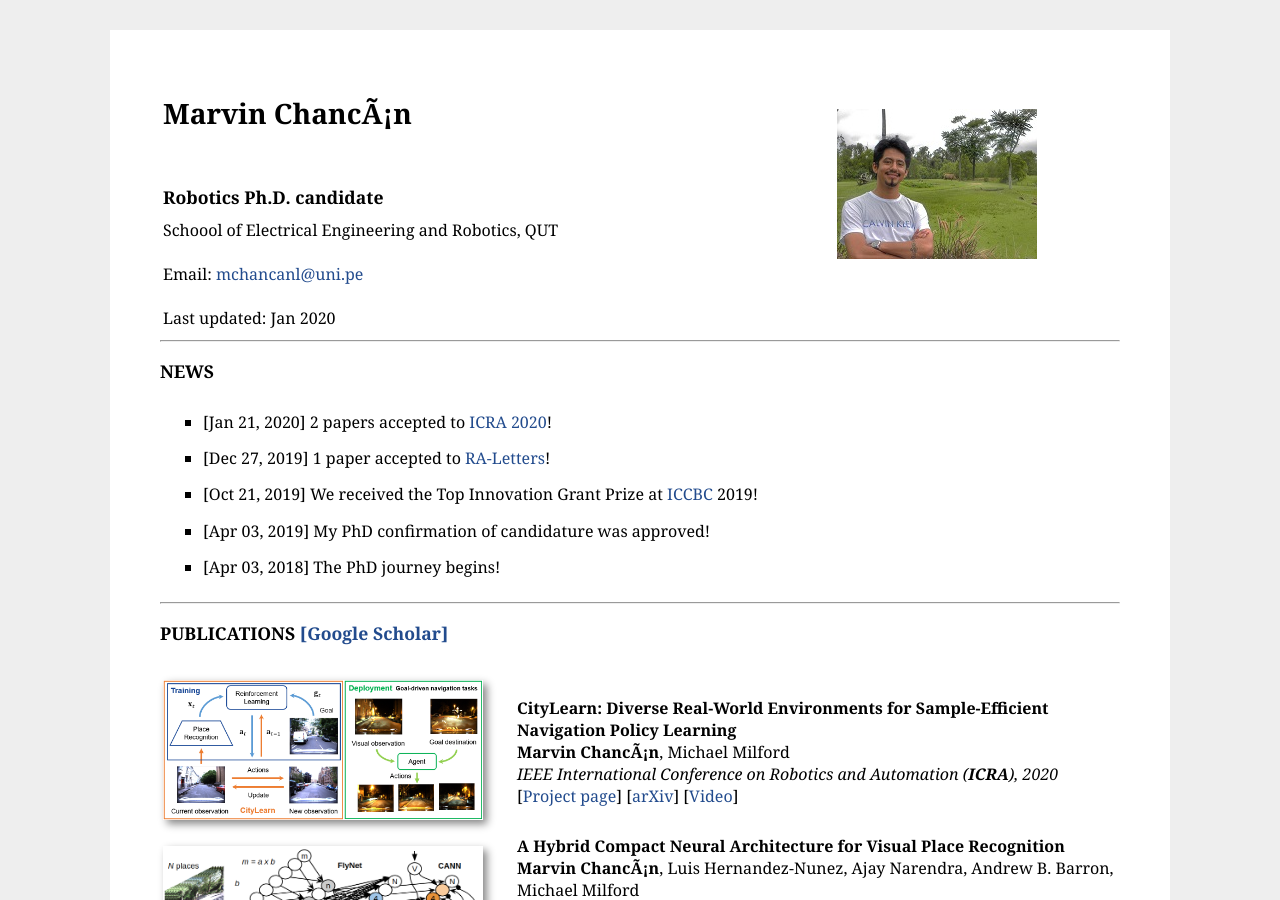
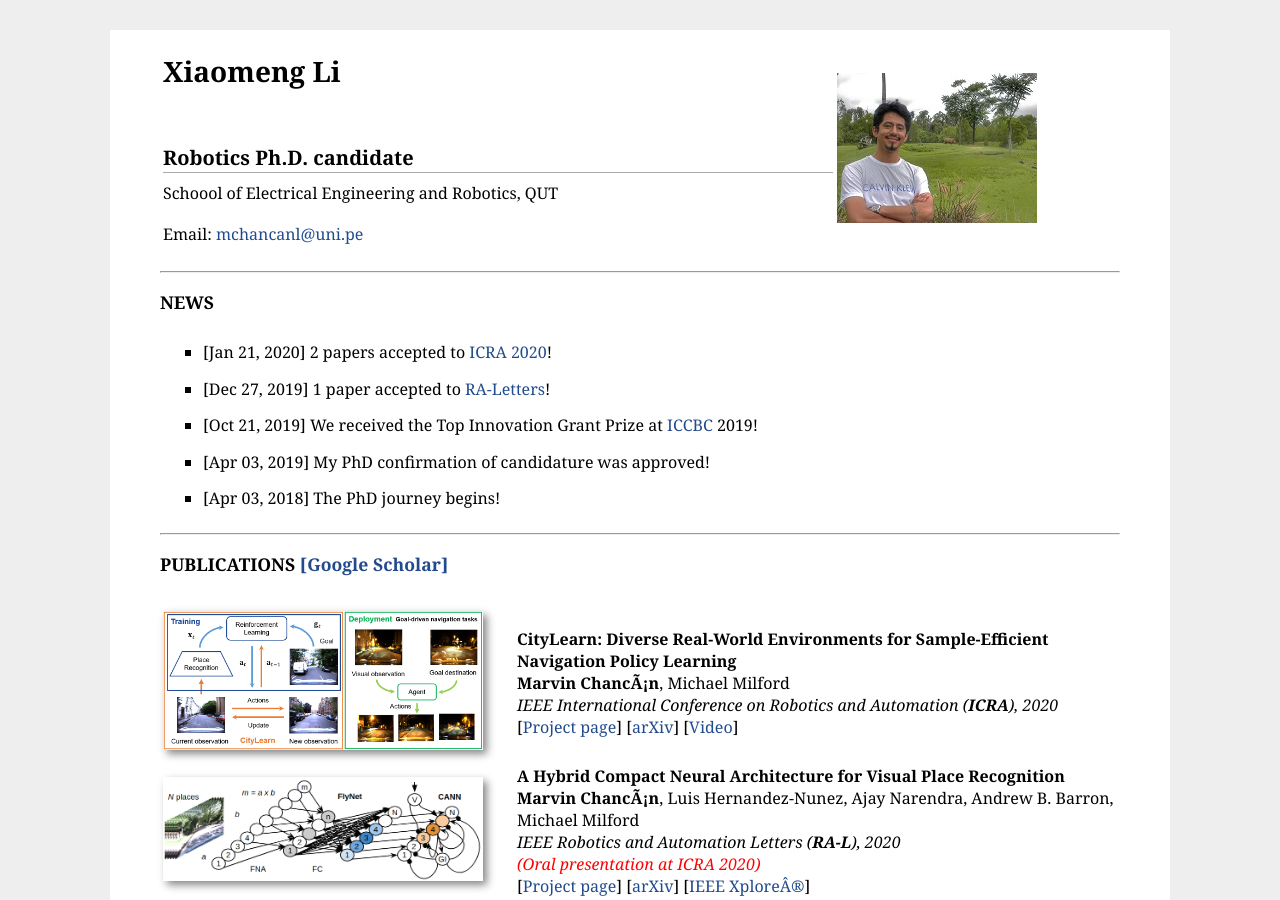
Before and after one commit to mchancan/mchancan.github.io, a Jekyll site: the page built from index.html, in a window 1280 px wide and 900 px high. Built offline with Jekyll 4.4.1, drawn with Linux system fonts in a browser that asks for light colours.

Commit message:
Update index.html

```diff
--- a/index.html
+++ b/index.html
@@ -4,24 +4,26 @@ title: MV
 ---
 
 <table>
+	<tbody>
 		<tr>
 			<td width="670">
-			</br>
-			<h1>Marvin Chancán</h1>
-			</br>
-			<h3>Robotics Ph.D. candidate</h3>
-			Schoool of Electrical Engineering and Robotics, QUT </br>
-			</br>
+				<div id="toptitle">
+					<h1>Xiaomeng Li</h1><h1>
+				</h1></div>
+
+				<h2>Robotics Ph.D. candidate</h2>
+				<p>
+					Schoool of Electrical Engineering and Robotics, QUT <br>
+					<br>
 					Email: <a href="mailto:mchancanl@uni.pe">mchancanl@uni.pe</a><br>
-			</br>
-			Last updated: Jan 2020 </br>
 				<!--<a href="https://github.com/mchancan">[GitHub]</a>
 				<a href="https://twitter.com/mchancan">[Twitter]</a>-->
 			</td>
 			<td>
 				<img padding="0px 20px 15px 0px" src="images/mc.jpg"  width="200" height="inherit" border="1px" alt="">
 			</td>
-	</tr>
+		</tr><tr>
+	</tr></tbody>
 </table>
 
 <hr>
@@ -111,14 +113,14 @@ title: MV
 	<tbody>
 	<tr>
 		<td width="670">
-			Top &yen; 300,000 Innovation Grant Prize at <a href="https://contest.cbicr.org/en/">ICCBC</a>, Tsinghua University, 2019.</br>
-    			President of the Republic (<a href="https://www.pronabec.gob.pe/beca-presidente/">Peru</a>) Scholarship, Ph.D. degree, 2018-2022.</br>
-    			<a href="https://posgrado.pucp.edu.pe/beca-fondo/beca-huiracocha/">Huiracocha</a> Scholarship, 2017 (declined).</br>
-    			<a href="http://ipfe.org.pe/">IPFE</a> Scholarship, 2013.</br>
-    			National Scholarship in Brazil, Master's degree, 2010-2012.</br>
-			First-class B.S. student (top 1 in Mechatronics Engineering School), 2005-2009.</br>
-			Academic Honors Diploma, for having the best performance B.S. class, 2008.</br>
-			Top 2% admitted students at top national engineering university (&#126;2000 students), 2005.</br>
+			<tr><td>Top &yen; 300,000 Innovation Grant Prize at <a href="https://contest.cbicr.org/en/">ICCBC</a>, Tsinghua University, 2019.</td></tr>
+    			<tr><td>President of the Republic (<a href="https://www.pronabec.gob.pe/beca-presidente/">Peru</a>) Scholarship, Ph.D. degree, 2018-2022.</td></tr>
+    			<tr><td><a href="https://posgrado.pucp.edu.pe/beca-fondo/beca-huiracocha/">Huiracocha</a> Scholarship, 2017 (declined).</td></tr>
+    			<tr><td><a href="http://ipfe.org.pe/">IPFE</a> Scholarship, 2013.</td></tr>
+    			<tr><td>National Scholarship in Brazil, Master's degree, 2010-2012.</td></tr>
+			<tr><td>First-class B.S. student (top 1 in Mechatronics Engineering School), 2005-2009.</td></tr>
+			<tr><td>Academic Honors Diploma, for having the best performance B.S. class, 2008.</td></tr>
+			<tr><td>Top 2% admitted students at top national engineering university (&#126;2000 students), 2005.
 		</td>
 		<td>
 			<img padding="0px 20px 15px 0px" style="box-shadow: 4px 4px 8px #888" src="images/ICCBC.JPG"  width="200" height="inherit" border="1px" alt="">
```
Lines whose indentation alone changed are shown as unchanged.
